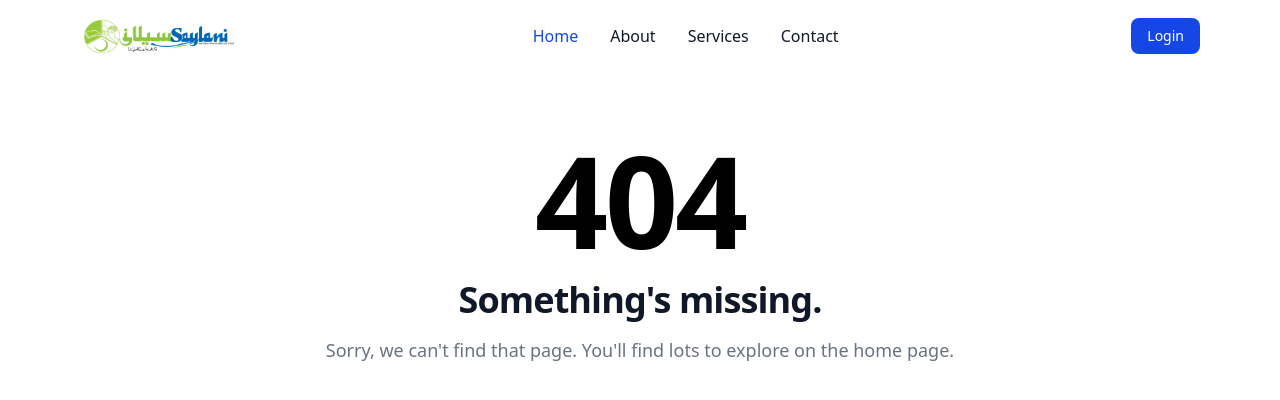
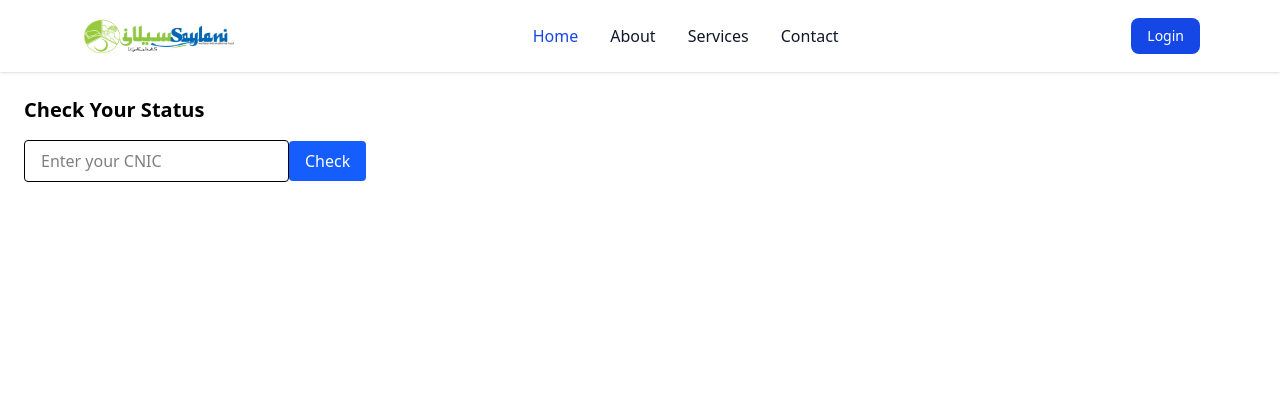
Before and after one commit to ahmedullahmern/beneficaryFrontend, a React (Vite) app: page /beneficiaryResult in a window 1280 px wide. Before the commit this address had no page. Shown: the top 400 px of the page. Built offline with nearby package versions, Linux system fonts and the light colour scheme.

Commit message:
still working

```diff
--- a/src/App.jsx
+++ b/src/App.jsx
@@ -12,6 +12,7 @@ import PageLoader from './components/Loader/PageLoader'
 import CategoriesCardsPage from './pages/CategoriesCardsPage/CategoriesCardsPage'
 import NotfoundPage from './pages/NotFoundPage/NotFoundPage'
 import DepartmentSeekerPage from './pages/DepartmentSeekerPage/DepartmentSeekerPage'
+import SeekerStatusPage from './pages/SeekerStatusPage/SeekerStatusPage'
 
 function App() {
   const { user } = useContext(AuthContext)
@@ -33,7 +34,7 @@ function App() {
   useEffect(() => {
     if (user?.role === "admin") nav("/home")
     if (user?.role === "receptionist") nav("/seekerRegister")
-    if (user?.role === "beneficiary") nav("/signup")
+    if (user?.role === "beneficiary") nav("/beneficiaryResult")
     if (user?.role === "department") nav("/cards")
   }, [user])
 
@@ -48,6 +49,7 @@ function App() {
           <Route path='/signup' element={<SignupPage />} />
           <Route path='/login' element={<LoginPage />} />
           <Route path='/seekerRegister' element={<RegisterPage />} />
+          <Route path='/beneficiaryResult' element={<SeekerStatusPage />} />
           <Route path='/seekerDownPage/:id' element={<SeekerDownlodPage />} />
           <Route path='/department/:dept' element={<DepartmentSeekerPage />} />
           <Route path='*' element={<NotfoundPage />} />
--- a/src/components/BeneficiaryResult/BeneficiaryResult.jsx
+++ /dev/null
@@ -1,7 +0,0 @@
-function beneficiaryResultComp() {
-    return (
-        <></>
-    )
-}
-
-export default beneficiaryResultComp;
--- a/src/components/DepartmentSeeker/DepartmentSeeker.jsx
+++ b/src/components/DepartmentSeeker/DepartmentSeeker.jsx
@@ -56,6 +56,7 @@ import { toast } from "react-toastify";
 export default function DepartmentSeekersComp() {
     const { dept } = useParams();
     const [seekers, setSeekers] = useState([]);
+    const [load, setLoad] = useState(false)
 
     const fetchSeekers = async () => {
         try {
--- /dev/null
+++ b/src/components/SeekerStatus/SeekerStatus.jsx
@@ -0,0 +1,47 @@
+import axios from "axios";
+import { useState } from "react"
+import Cookies from 'js-cookie';
+import { toast } from "react-toastify";
+
+function SeekerStatusComp() {
+    const [cnic, setCnic] = useState("");
+    const [seeker, setSeeker] = useState(null)
+
+    const checkStatus = async () => {
+        try {
+            const res = await axios.get(`http://localhost:4000/auth/seeker/status/${cnic}`, {
+                headers: {
+                    Authorization: `Bearer ${Cookies.get("token")}`
+                }
+            })
+            setSeeker(res.data.data)
+        } catch (error) {
+            console.log(error)
+            toast.error("No seeker found with this CNIC" + error)
+        }
+    }
+
+    return (
+        <div className="p-6">
+            <h2 className="text-xl font-bold">Check Your Status</h2>
+            <input
+                type="text"
+                placeholder="Enter your CNIC"
+                value={cnic}
+                onChange={(e) => setCnic(e.target.value)}
+                className="border px-4 py-2 rounded my-4"
+            />
+            <button onClick={checkStatus} className="bg-blue-600 text-white px-4 py-2 rounded">Check</button>
+
+            {seeker && (
+                <div className="mt-4">
+                    <p><strong>Name:</strong> {seeker.name}</p>
+                    <p><strong>Status:</strong> {seeker.status}</p>
+                    <p><strong>Token:</strong> {seeker.tokenNumber}</p>
+                </div>
+            )}
+        </div>
+    );
+}
+
+export default SeekerStatusComp
--- /dev/null
+++ b/src/pages/SeekerStatusPage/SeekerStatusPage.jsx
@@ -0,0 +1,10 @@
+import SeekerStatusComp from "../../components/SeekerStatus/SeekerStatus"
+
+function SeekerStatusPage() {
+
+    return (
+        <SeekerStatusComp />
+    )
+}
+
+export default SeekerStatusPage
```
